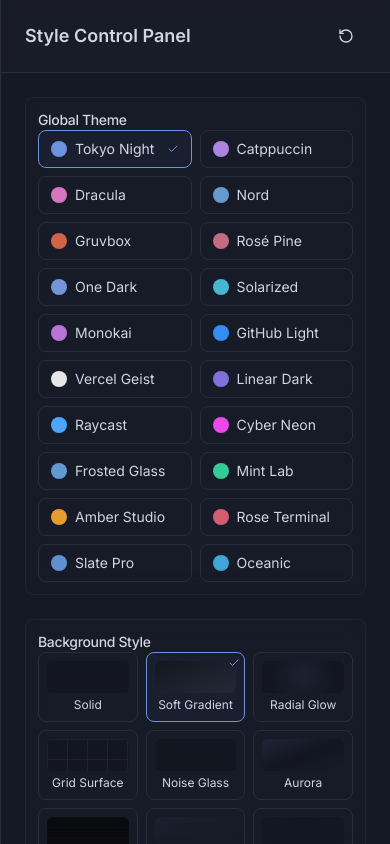
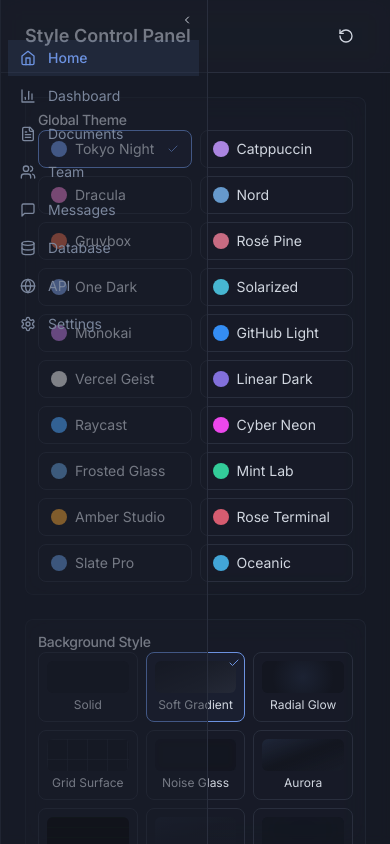
Before and after one commit to w0nderful666/w0nderful-ui-foundation, a React (Vite) app: page / in a window 390 px wide. Built offline with nearby package versions, Linux system fonts and the light colour scheme; the HTML template or start-up script is replaced by a standard one.

Commit message:
feat: polish UI foundation showcase - fix README, improve mobile responsiveness

```diff
--- a/src/components/builder/PreviewApp.tsx
+++ b/src/components/builder/PreviewApp.tsx
@@ -145,7 +145,7 @@ export function PreviewApp({ config }: PreviewAppProps) {
         </div>
       </motion.div>
 
-      <div className="grid grid-cols-4 gap-4">
+      <div className="grid grid-cols-2 lg:grid-cols-4 gap-4">
         {[
           { label: 'Total Users', value: '12,345', change: '+12%', icon: Users },
           { label: 'Revenue', value: '$45,678', change: '+8%', icon: BarChart3 },
--- a/src/components/builder/PreviewShell.tsx
+++ b/src/components/builder/PreviewShell.tsx
@@ -30,6 +30,7 @@ interface PreviewShellProps {
 
 export function PreviewShell({ config, topNav, sidebar, content, rightPanel, footer }: PreviewShellProps) {
   const [sidebarCollapsed, setSidebarCollapsed] = useState(false)
+  const [sidebarOpen, setSidebarOpen] = useState(false)
   const motionConfig = getMotionConfig(config.motionLevel as any)
 
   return (
@@ -40,13 +41,29 @@ export function PreviewShell({ config, topNav, sidebar, content, rightPanel, foo
         animate={{ opacity: 1, y: 0 }}
         transition={{ duration: motionConfig.duration.normal }}
       >
+        <button
+          onClick={() => setSidebarOpen(!sidebarOpen)}
+          className="lg:hidden mr-2 h-8 w-8 rounded hover:bg-muted flex items-center justify-center"
+        >
+          <ChevronRight className="h-4 w-4" />
+        </button>
         {topNav}
       </motion.header>
 
-      <div className="flex flex-1 overflow-hidden">
+      <div className="flex flex-1 overflow-hidden relative">
+        {/* Mobile overlay */}
+        {sidebarOpen && (
+          <div
+            className="fixed inset-0 bg-background/80 backdrop-blur-sm z-40 lg:hidden"
+            onClick={() => setSidebarOpen(false)}
+          />
+        )}
+
         <motion.aside
           className={cn(
-            'border-r border-border bg-card/50 shrink-0 overflow-y-auto transition-all',
+            'border-r border-border bg-card/50 shrink-0 overflow-y-auto transition-all z-50',
+            'fixed lg:relative inset-y-0 left-0',
+            sidebarOpen ? 'translate-x-0' : '-translate-x-full lg:translate-x-0',
             sidebarCollapsed ? 'w-14' : 'w-52'
           )}
           initial={{ opacity: 0, x: -8 }}
@@ -56,9 +73,15 @@ export function PreviewShell({ config, topNav, sidebar, content, rightPanel, foo
           <div className="flex items-center justify-end p-2">
             <button
               onClick={() => setSidebarCollapsed(!sidebarCollapsed)}
-              className="h-6 w-6 rounded hover:bg-muted flex items-center justify-center"
+              className="h-6 w-6 rounded hover:bg-muted flex items-center justify-center hidden lg:flex"
             >
               {sidebarCollapsed ? <ChevronRight className="h-3 w-3" /> : <ChevronLeft className="h-3 w-3" />}
+            </button>
+            <button
+              onClick={() => setSidebarOpen(false)}
+              className="h-6 w-6 rounded hover:bg-muted flex items-center justify-center lg:hidden"
+            >
+              <ChevronLeft className="h-3 w-3" />
             </button>
           </div>
           {sidebar}
@@ -132,7 +155,7 @@ export function StatusBar() {
           100%
         </span>
       </div>
-      <div className="flex-1 text-center">Web OS UI Kit Builder</div>
+      <div className="flex-1 text-center">w0nderful-ui-foundation</div>
       <div className="flex items-center gap-4">
         <span className="flex items-center gap-1">
           <Clock className="h-3 w-3" />
```
Also changed, not shown: 1 other file (tests, documents, lock files or other folders).
